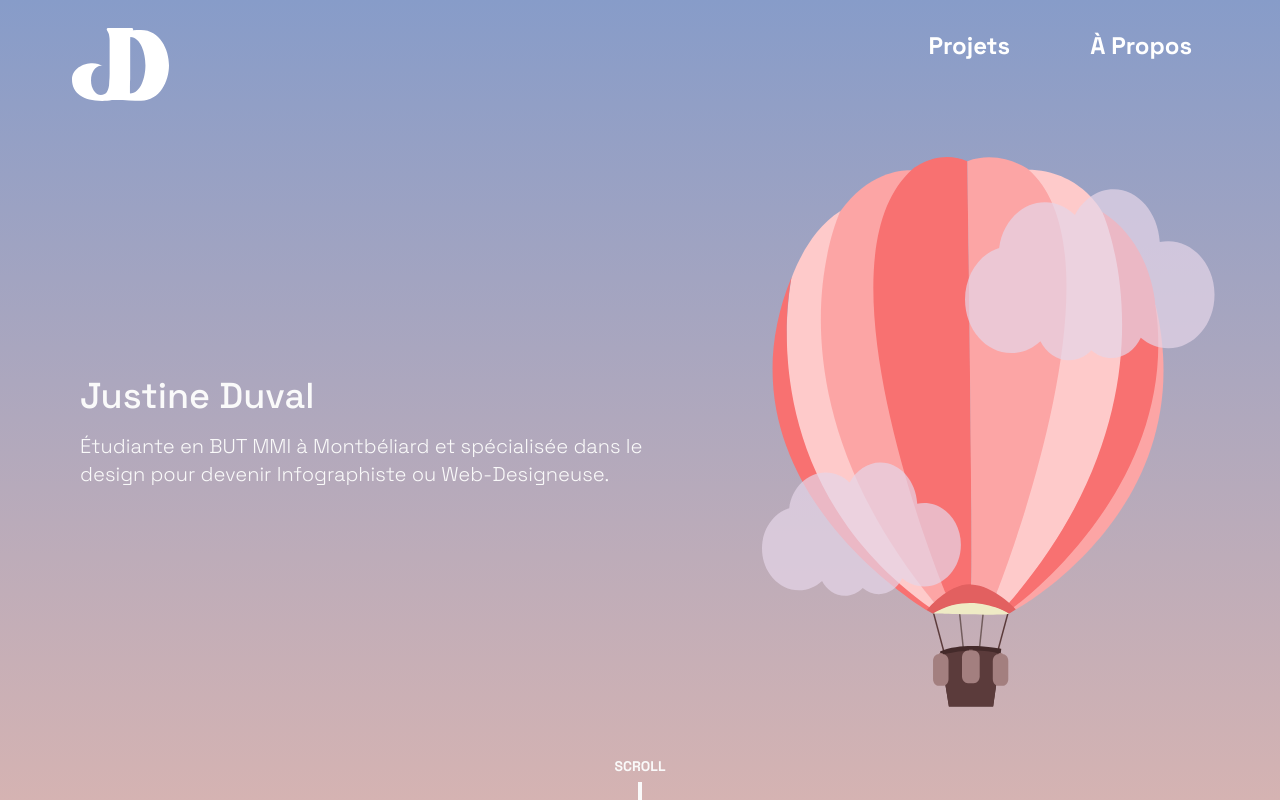
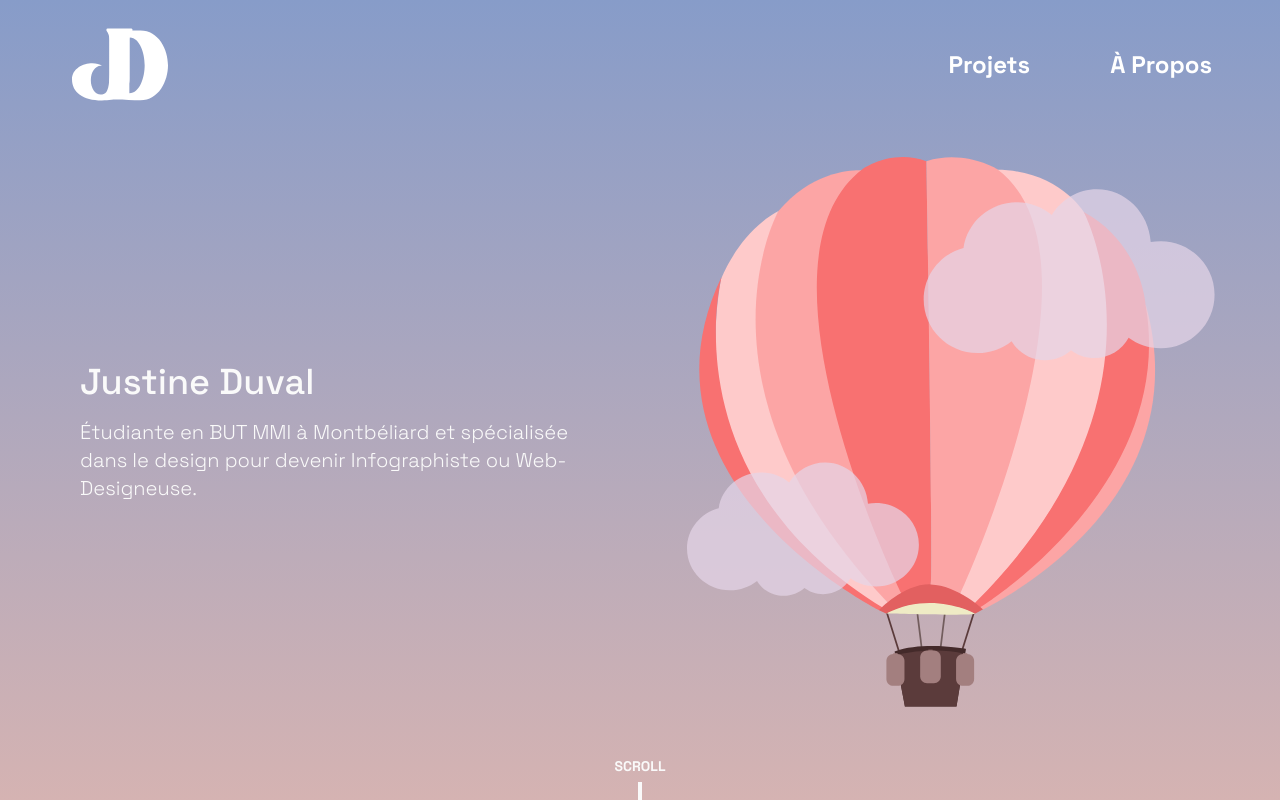
Before and after one commit to duval-justine/Portfolio_Justine_Duval, a Vue app: page / in a window 1280 px wide. Built offline with nearby package versions, Linux system fonts and the light colour scheme.

Commit message:
Header responsive au format sm et md

```diff
--- a/src/components/Header.vue
+++ b/src/components/Header.vue
@@ -1,5 +1,5 @@
 <template>
-    <!-- Menu Format 3XS -->
+    <!-- Header Format 3XS -->
     <div class="xs:hidden flex flex-row justify-between items-center z-50">
         <div>
             <RouterLink to="/">
@@ -22,29 +22,29 @@
             </div>
         </div>
     </div>
-    <!-- Fin du Menu Format 3XS -->
+    <!-- Fin du Header Format 3XS -->
 
 
-    <!-- Menu Format MD -->
-    <div class="relative z-30 mx-10 hidden justify-between pt-7 md:flex">
+    <!-- Header Format SM to MD -->
+    <div class="relative z-30 mx-10 hidden items-center justify-between pt-7 sm:flex">
         <RouterLink to="/">
-            <Logo class="relative z-30 ml-8" />
+            <Logo class="relative z-30 ml-8 sm:w-20 md:w-24" />
         </RouterLink>
         <div>
             <nav>
                 <ul
-                    class=" mx-7 relative flex flex-shrink-0 flex-grow-0 items-center  justify-start gap-20 font-space-grotesk text-[24px] font-bold text-center   text-white pr-5 ">
+                    class=" mx-7 relative flex flex-shrink-0 flex-grow-0 items-center  justify-start sm:gap-16 md:gap-20 font-space-grotesk sm:text-xl md:text-2xl font-bold text-center   text-white :pr-5 ">
                     <li>
-                        <RouterLink class=" lg:text-lg " to="/projetsco">Projets</RouterLink>
+                        <RouterLink to="/projetsco">Projets</RouterLink>
                     </li>
                     <li>
-                        <RouterLink class="lg:text-lg lg:" to="/">À Propos</RouterLink>
+                        <RouterLink to="/">À Propos</RouterLink>
                     </li>
                 </ul>
             </nav>
         </div>
     </div>
-    <!-- Fin du Menu Format MD -->
+    <!-- Fin du Header Format MD -->
 </template>
 
 
--- a/src/components/MongolfiereNuages.vue
+++ b/src/components/MongolfiereNuages.vue
@@ -1,6 +1,6 @@
 <template>
     <svg width="528" height="550" viewBox="0 0 528 550" fill="none" xmlns="http://www.w3.org/2000/svg"
-        class="md:w-[527.79px] md:h-[549.76px] 3xs:w-[357.94px] 3xs:h-[357.94px] 2xs:w-[429.14px] 2xs:h-[447px]"
+        class="3xs:w-[357.94px] 3xs:h-[357.94px] 2xs:w-[429.14px] 2xs:h-[447px] xs:w-[495.76px] xs:h-[527.79px] sm:w-[505px] sm:h-[526.02px] md:w-[527.79px] md:h-[549.76px]"
         preserveAspectRatio="none">
         <path d="M200.805 455.786L199.163 456.3L211.26 494.925L212.902 494.411L200.805 455.786Z" fill="#5B3B3B"></path>
         <path d="M274.016 494.473L275.658 494.988L287.755 456.363L286.112 455.849L274.016 494.473Z" fill="#5B3B3B">
--- a/src/views/AccueilView.vue
+++ b/src/views/AccueilView.vue
@@ -30,8 +30,10 @@
             </div>
 
             <!-- Illustration -->
-            <MongolfiereNuages id="mongolfiere"
-              class="xs:float-right mr-10 z-20 w-full h-full 3xs:ml-24 2xs:ml-36 xs:ml-0 2xs:-mt-3 xs:mt-0 object-contain relative" />
+            <div class="xs:w-[495.76px] sm:w-[505px] md:w-[527.79px]">
+              <MongolfiereNuages id="mongolfiere"
+                class="relative xs:float-right mr-10 z-20 w-full h-full 3xs:ml-24 2xs:ml-36 xs:ml-0 2xs:-mt-3 xs:mt-0 object-contain " />
+            </div>
           </div>
 
           <!-- Bouton scroll -->
```
